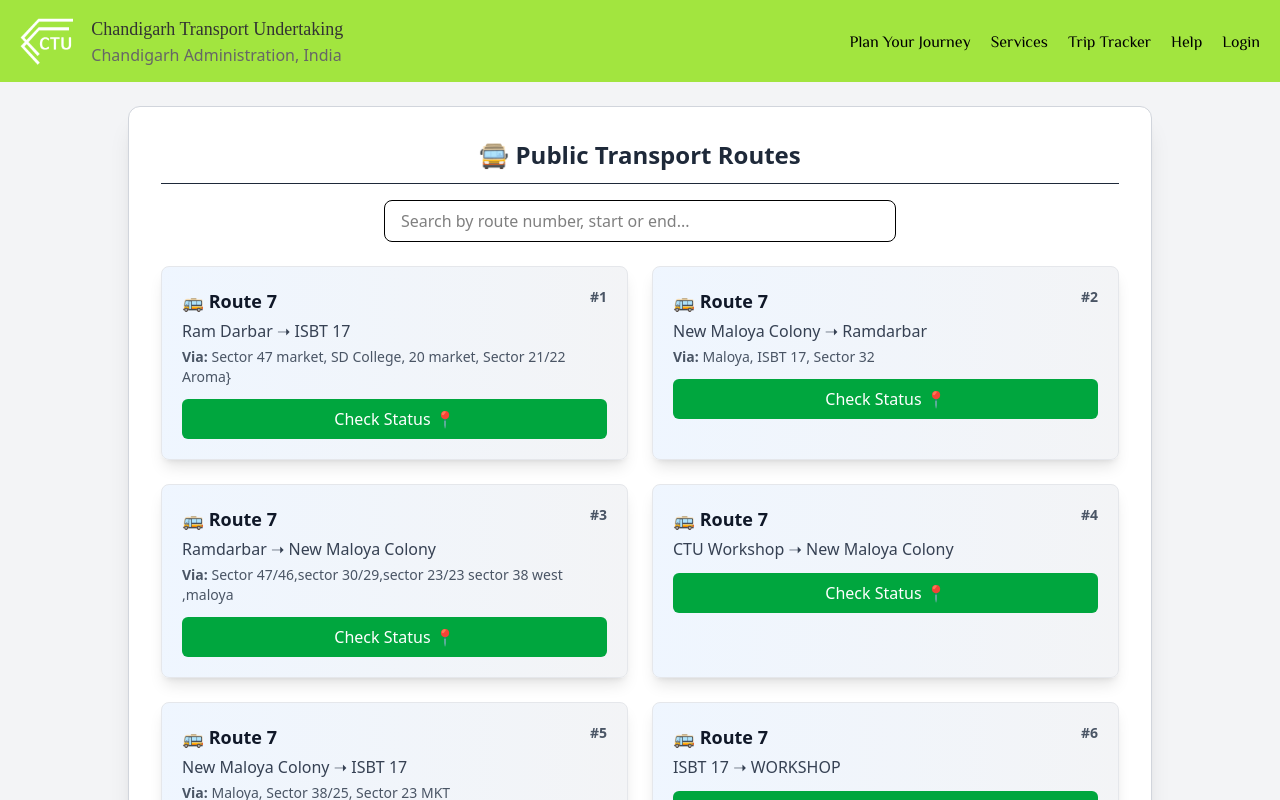
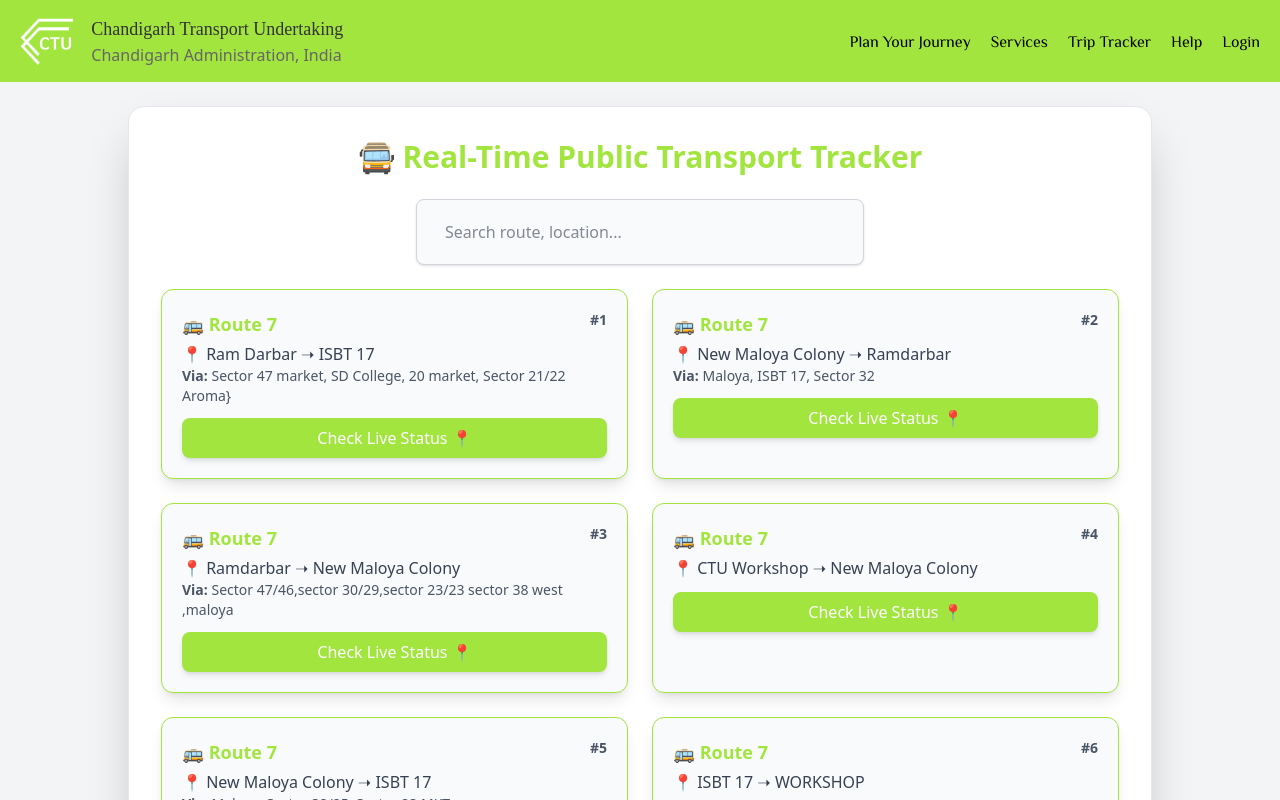
Before and after one commit to Arshsandal/Online-Tracking-System-CTU-React-Js-, a React (Vite) app: page /tripTracker in a window 1280 px wide. Shown: the top 800 px of the page. Built offline with nearby package versions, Linux system fonts and the light colour scheme.

Commit message:
Improve UI Of TripTracker Page

```diff
--- a/src/pages/TripTracker.jsx
+++ b/src/pages/TripTracker.jsx
@@ -1,6 +1,6 @@
 import { useEffect, useState } from "react";
 import api from "../api/formatted_bus_routes.json";
-import Navbar from "../components/Navbar"
+import Navbar from "../components/Navbar";
 
 const TripTracker = () => {
   const [ctuRoutes, setCtuRoutes] = useState([]);
@@ -26,60 +26,59 @@ const filteredRoutes = ctuRoutes.filter((route) =>
     route.via.some((station) => station.toLowerCase().includes(search.toLowerCase()))
   );
 
-
   return (
     <>
       <Navbar />
       <div className="min-h-screen bg-gray-100 flex justify-center items-center p-6">
-      <div className="w-full max-w-5xl bg-white shadow-xl rounded-xl overflow-hidden p-8 border border-gray-300">
-        <h3 className="text-2xl font-bold text-gray-800 border-b pb-3 text-center">
-          🚍 Public Transport Routes
+        <div className="w-full max-w-5xl bg-white shadow-2xl rounded-2xl overflow-hidden p-8 border border-gray-200">
+          <h3 className="text-3xl font-extrabold text-gray-900 text-center mb-6" style={{ color: "#a2e53f" }}>
+            🚍 Real-Time Public Transport Tracker
           </h3>
 
           {/* Search Bar */}
-        <div className="mt-4 flex items-center justify-center">
+          <div className="flex items-center bg-gray-50 border border-gray-300 rounded-lg p-3 mb-6 shadow-sm w-full max-w-md mx-auto">
             <input
               type="text"
-            placeholder="Search by route number, start or end..."
-            className="w-full max-w-lg px-4 py-2 border rounded-lg focus:ring-2 focus:ring-blue-500 focus:outline-none"
+              placeholder="Search route, location..."
+              className="w-full px-4 py-2 bg-transparent text-gray-900 focus:outline-none"
               value={search}
               onChange={(e) => setSearch(e.target.value)}
             />
           </div>
 
           {/* Loading & Error Handling */}
-        {loading && <p className="text-gray-600 mt-6 text-center">Loading routes...</p>}
-        {error && <p className="text-red-500 mt-6 text-center">{error}</p>}
+          {loading && <p className="text-gray-600 text-center animate-pulse">Fetching live data...</p>}
+          {error && <p className="text-red-500 text-center">{error}</p>}
 
           {/* Route Cards */}
           {!loading && !error && (
-          <div className="mt-6 grid grid-cols-1 md:grid-cols-2 gap-6">
+            <div className="grid grid-cols-1 md:grid-cols-2 gap-6 mt-4">
               {filteredRoutes.length > 0 ? (
                 filteredRoutes.map((route, index) => (
                   <div
                     key={index}
-                  className="p-5 bg-gradient-to-r from-blue-50 to-gray-100 shadow-lg rounded-lg border border-gray-200 transition hover:shadow-xl"
+                    className="flex flex-col bg-gray-50 border p-5 rounded-xl shadow-lg hover:shadow-2xl transition transform hover:scale-105"
+                    style={{ borderColor: "#a2e53f" }}
                   >
-                  <h4 className="text-lg font-semibold text-gray-900 flex justify-between">
-                    <span>🚌 Route {route.route_number}</span>
+                    <h4 className="text-lg font-bold text-gray-800 flex justify-between" style={{ color: "#a2e53f" }}>
+                      🚌 Route {route.route_number}
                       <span className="text-sm text-gray-600">#{index + 1}</span>
                     </h4>
                     <p className="text-gray-700 mt-1 font-medium">
-                    {route.start} ➝ {route.end}
+                      📍 {route.start} ➝ {route.end}
                     </p>
                     {route.via.length > 0 && (
-                    <p className="text-sm text-gray-600 mt-1">
+                      <p className="text-sm text-gray-600">
                         <strong>Via:</strong> {route.via.join(", ")}
                       </p>
                     )}
-                  {/* Check Status Button */}
-                  <button className="mt-3 w-full bg-green-600 text-white py-2 rounded-md font-medium hover:bg-green-700 transition">
-                    Check Status 📍
+                    <button className="mt-3 text-white py-2 px-4 rounded-lg font-medium hover:opacity-90 transition shadow-md transform hover:scale-105" style={{ backgroundColor: "#a2e53f" }}>
+                      Check Live Status 📍
                     </button>
                   </div>
                 ))
               ) : (
-              <p className="text-gray-600 text-center">No matching routes found.</p>
+                <p className="text-gray-600 text-center w-full col-span-2">No matching routes found.</p>
               )}
             </div>
           )}
```
Lines whose indentation alone changed are shown as unchanged.
